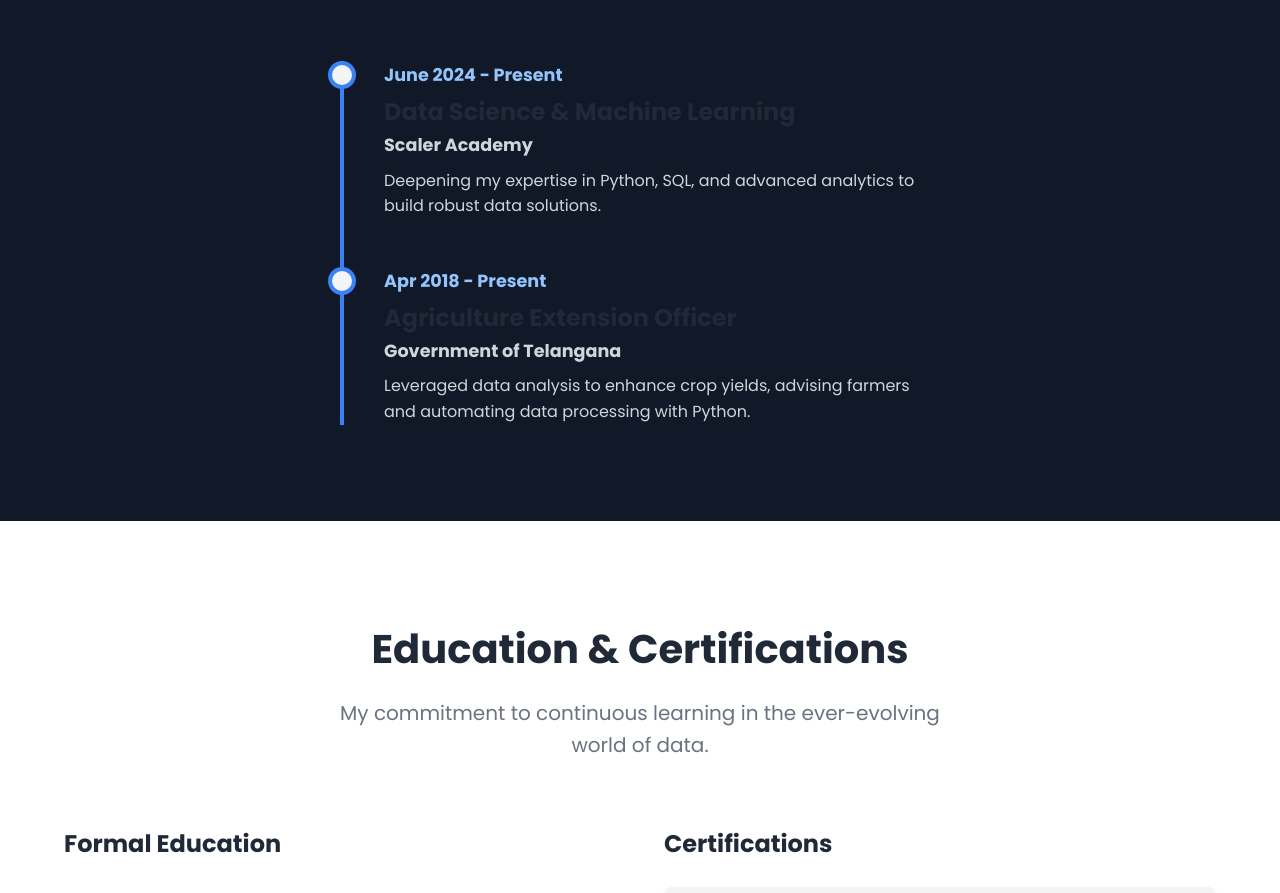
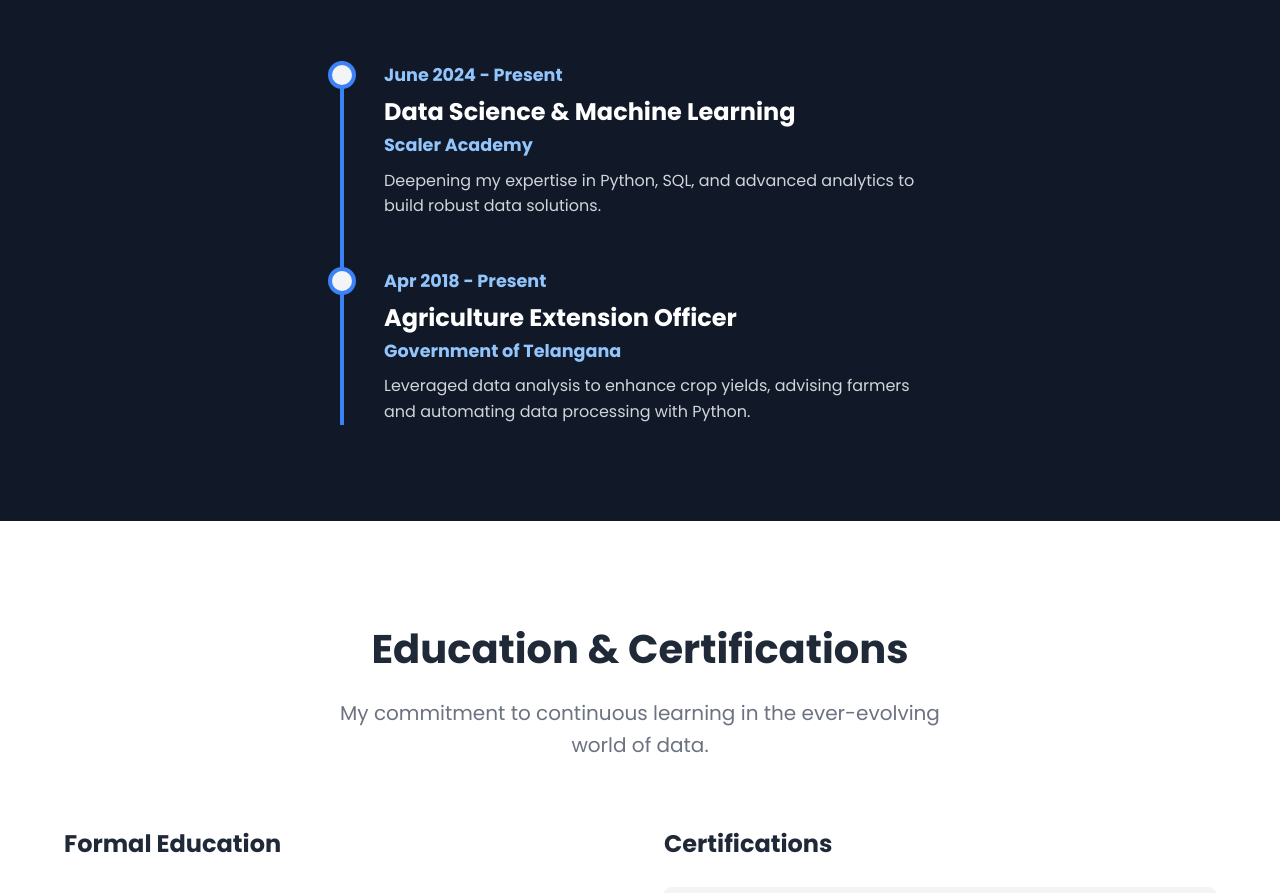
Before and after one commit to apkanisandeep01/my-portfolio, a plain HTML site: page index.html in a window 1280 px wide. Shown: the part 3694-4587 px from the top of the page. Drawn offline with Linux system fonts and the light colour scheme.

Commit message:
Update style.css

```diff
--- a/style.css
+++ b/style.css
@@ -49,7 +49,7 @@ main {
 section {
     padding: 4rem 0;
 }
-@media (min-width: 768px) {
+@media (min-width: 992px) {
     section {
         padding: 6rem 0;
     }
@@ -77,7 +77,7 @@ section {
     max-width: 600px;
     margin: 0 auto;
 }
-@media (min-width: 768px) {
+@media (min-width: 992px) {
     .section-header { margin-bottom: 4rem; }
     .section-header h2 { font-size: 2.5rem; }
     .section-header p { font-size: 1.25rem; }
@@ -189,8 +189,11 @@ header nav {
 }
 
 
-/* --- Desktop Navigation --- */
-@media (min-width: 768px) {
+/*******************************************/
+/* THIS IS THE FIX FOR THE NAV BAR         */
+/*******************************************/
+/* The breakpoint is now larger, so the hamburger menu stays on tablets */
+@media (min-width: 992px) {
     .logo {
         font-size: 1.5rem;
     }
@@ -262,12 +265,8 @@ header nav {
   flex-wrap: wrap;
 }
 
-/*******************************************/
-/* THIS IS THE FIX FOR THE DESKTOP HERO    */
-/*******************************************/
 @media (min-width: 768px) {
     .hero {
-        /* I have removed min-height. The height is now controlled ONLY by padding. */
         padding: 8rem 1.5rem;
     }
     .profile-pic {
@@ -296,7 +295,7 @@ header nav {
     font-size: 0.9rem;
     flex-shrink: 0;
 }
-@media (min-width: 768px) {
+@media (min-width: 992px) {
     .btn {
         padding: 0.75rem 2rem;
         font-size: 1rem;
@@ -443,9 +442,23 @@ header nav {
     font-weight: 700;
     font-size: 1rem;
 }
-.timeline-item h3 { font-size: 1.25rem; font-weight: 700; margin-top: 0.25rem; }
-.timeline-item h4 { font-size: 1rem; color: var(--text-light); }
-.timeline-item p { margin-top: 0.5rem; color: var(--text-light); }
+/*******************************************/
+/* THIS IS THE FIX FOR THE JOURNEY TEXT    */
+/*******************************************/
+.timeline-item h3 {
+    font-size: 1.25rem;
+    font-weight: 700;
+    margin-top: 0.25rem;
+    color: var(--white-color); /* Bright white color */
+}
+.timeline-item h4 {
+    font-size: 1rem;
+    color: #93c5fd; /* Light blue color to match the date */
+}
+.timeline-item p {
+    margin-top: 0.5rem;
+    color: var(--text-light);
+}
 
 @media (min-width: 768px) {
     .timeline-date { font-size: 1.1rem; }
```
